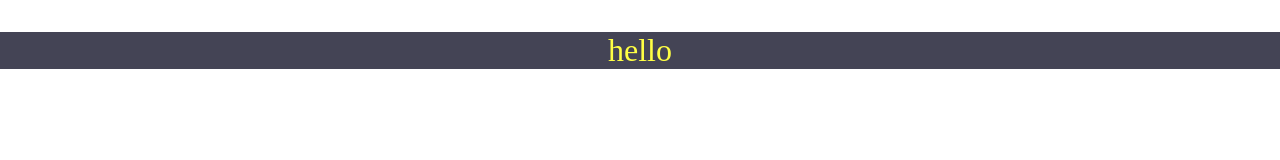
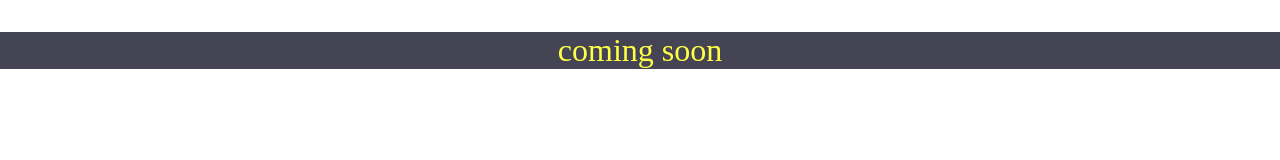
Before and after one commit to AhmadMrf/AhmadMrf.github.io, a plain HTML site: page index.html in a window 1280 px wide. Drawn offline with Linux system fonts and the light colour scheme.

Commit message:
Update index.html

```diff
--- a/index.html
+++ b/index.html
@@ -1,10 +1,10 @@
 <!DOCTYPE html>
 <html>
 <head>
-  <title>my webpage</title>
+  <title>my github page</title>
   <link href="./style.css" rel="stylesheet">
 </head>
 <body>
-  <p>hello</p>
+  <p>coming soon</p>
 </body>
 </html>
```
